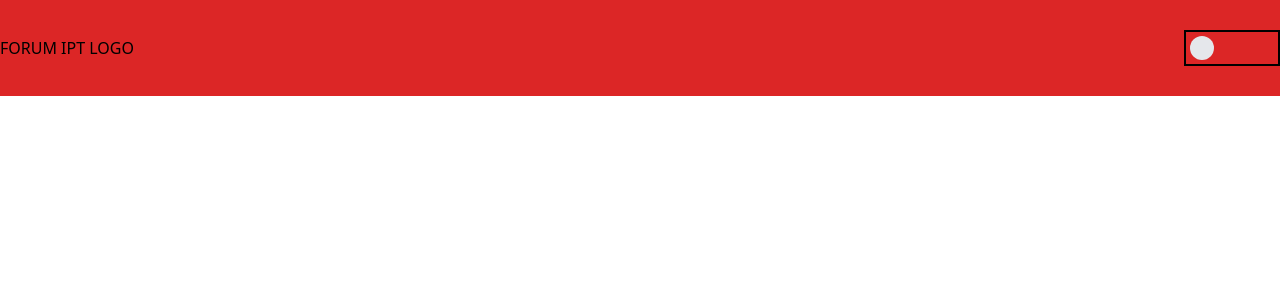
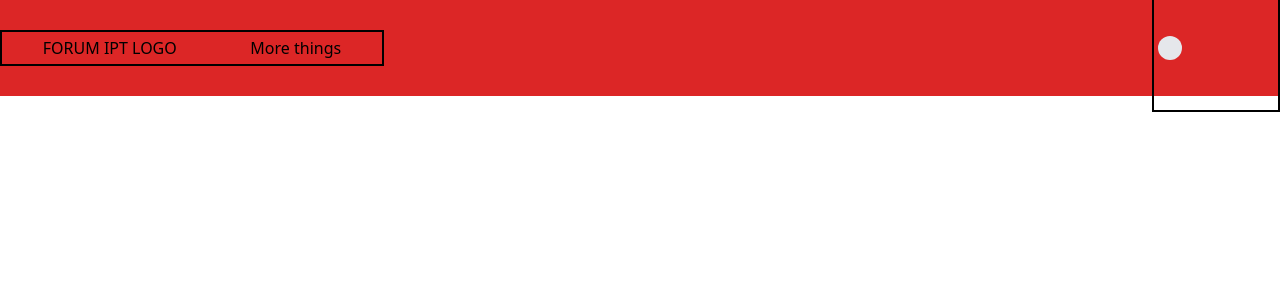
Before and after one commit to PDSentinella/ForumIPT, a JavaScript app in the folder forum/: page / in a window 1280 px wide. Shown: the top 300 px of the page. Built offline with nearby package versions, Linux system fonts and the light colour scheme; the HTML template or start-up script is replaced by a standard one.

Commit message:
Update Header.js

```diff
--- a/forum/src/Header/Header.js
+++ b/forum/src/Header/Header.js
@@ -5,15 +5,17 @@ function Header() {
     return (
     <nav className="w-screen">
       <div className="w-screen flex justify-between bg-red-600 h-24 items-center">
-        <div className="flex">
-          <h1>FORUM IPT LOGO</h1>
+        <div className="flex justify-around w-96 p-1 border-2 border-black">
+          <h1 clasName="p-10">FORUM IPT LOGO</h1>
+          <h1>More things</h1>
         </div>
 
-        <div className="flex items-center justify-between w-24 p-1 border-2 border-black">
+        <div className="flex items-center justify-between w-32 h-32 p-1 border-2 border-black">
           <div className="flex-none  rounded-full bg-gray-200 w-6 h-6"></div>
+        </div>
 
-        </div>
       </div>
+      <div className = "w-full"><button></button></div>
     </nav>
 
     );
```
